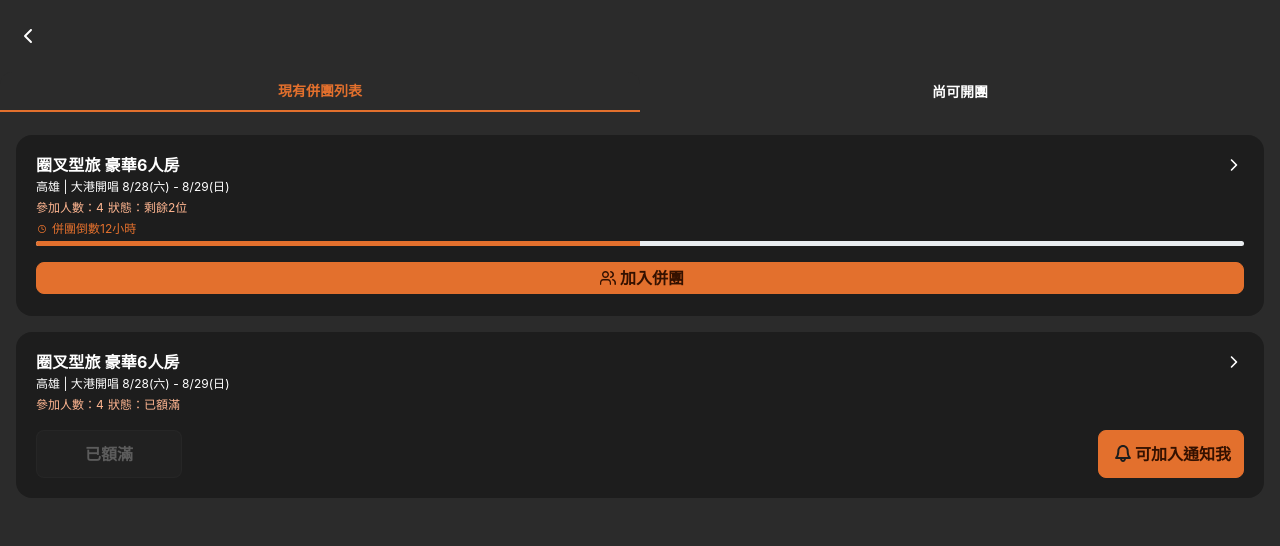
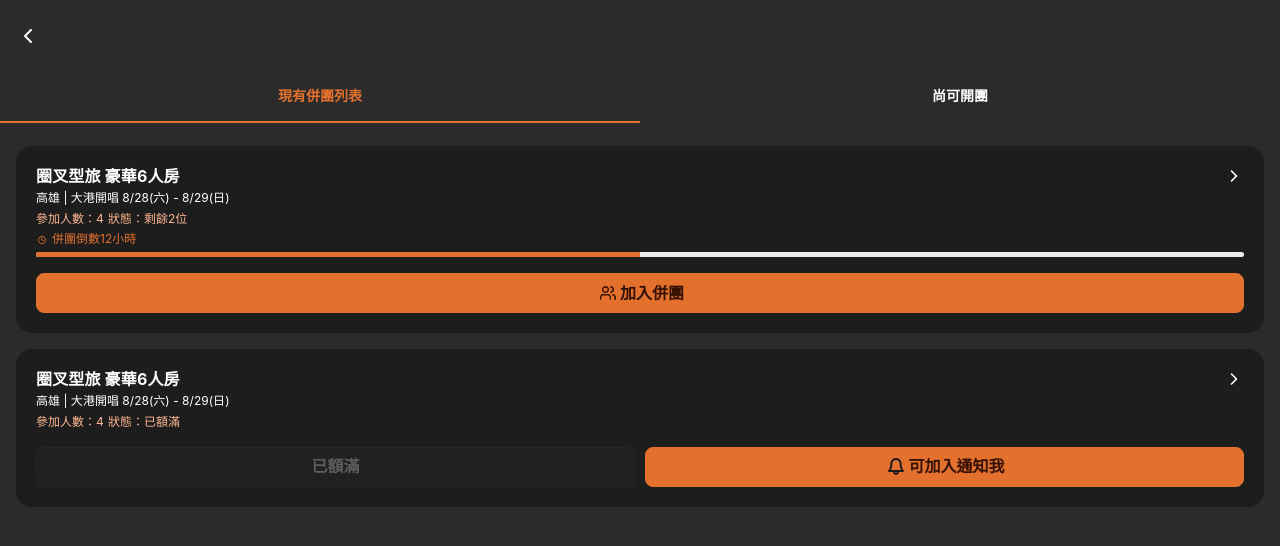
Before and after one commit to jing607/Nest_Stay, a website built with Vite: page pages/group.html in a window 1280 px wide. Built offline with nearby package versions, Linux system fonts and the light colour scheme.

Commit message:
fix group page btn height

```diff
--- a/assets/scss/components/_list.scss
+++ b/assets/scss/components/_list.scss
@@ -10,10 +10,6 @@
 .list-join-group {
     .progress {
         height: 5px;
-    }
-    .list-join-btn .btn {
-        height: 32px;
-        padding: 4px;
     }
 }
 
@@ -61,7 +57,6 @@
         justify-content: center;
         font-weight: 700;
         line-height: 130%;
-        height: 48px;
     }
     .btn-full {
         background: rgba(94, 94, 94, 0.12);
--- a/assets/scss/components/_navbar.scss
+++ b/assets/scss/components/_navbar.scss
@@ -12,7 +12,6 @@
 }
 .nav-tabs .nav-link {
     border-bottom: 2px solid $neutral-700;
-    height: 40px;
 
     &:hover, &:focus, &:active {
         border-color: $neutral-700;
--- a/pages/group.html
+++ b/pages/group.html
@@ -106,8 +106,8 @@
               參加人數：4<span class="ms-1">狀態：已額滿</span>
             </div>
             <div class="list-join-groupfull-btn gx-ten">
-              <button type="button" class="btn btn-full text-neutral-300" disabled data-bs-dismiss="modal">已額滿</button>
-              <button class="btn btn-primary justify-content-center">
+              <button type="button" class="btn btn-full w-50 text-neutral-300" disabled data-bs-dismiss="modal">已額滿</button>
+              <button class="btn btn-primary justify-content-center w-50">
                 <svg width="24" height="24" viewBox="0 0 24 24" fill="none" xmlns="http://www.w3.org/2000/svg">
                   <path fill-rule="evenodd" clip-rule="evenodd"
                     d="M7.98325 4.70881C9.04364 3.61812 10.4879 3 12.0001 3C13.5122 3 14.9565 3.61812 16.0169 4.70881C17.0764 5.79854 17.6667 7.27069 17.6667 8.8C17.6667 11.4573 18.2192 13.093 18.7169 14.0315C18.9669 14.503 19.2082 14.8082 19.371 14.985C19.4527 15.0737 19.5154 15.1309 19.5506 15.1611C19.5664 15.1746 19.5767 15.1827 19.5807 15.1858C19.9314 15.4359 20.0832 15.8833 19.9553 16.296C19.8255 16.7146 19.4383 17 19.0001 17H5.00007C4.56182 17 4.17463 16.7146 4.0449 16.296C3.91698 15.8833 4.06873 15.4359 4.41943 15.1858C4.42342 15.1828 4.43372 15.1746 4.44954 15.1611C4.48473 15.1309 4.54742 15.0737 4.62911 14.985C4.79198 14.8082 5.03324 14.503 5.28328 14.0315C5.78099 13.093 6.33341 11.4573 6.33341 8.8C6.33341 7.27069 6.92378 5.79854 7.98325 4.70881ZM7.03341 15H16.9667C16.9611 14.9896 16.9555 14.9791 16.9499 14.9685C16.281 13.707 15.6667 11.7427 15.6667 8.8C15.6667 7.78323 15.2738 6.81358 14.5829 6.10297C13.893 5.39331 12.9633 5 12.0001 5C11.0368 5 10.1072 5.39331 9.41724 6.10297C8.72636 6.81358 8.33341 7.78323 8.33341 8.8C8.33341 11.7427 7.71916 13.707 7.0502 14.9685C7.04461 14.9791 7.03901 14.9896 7.03341 15Z"
```
